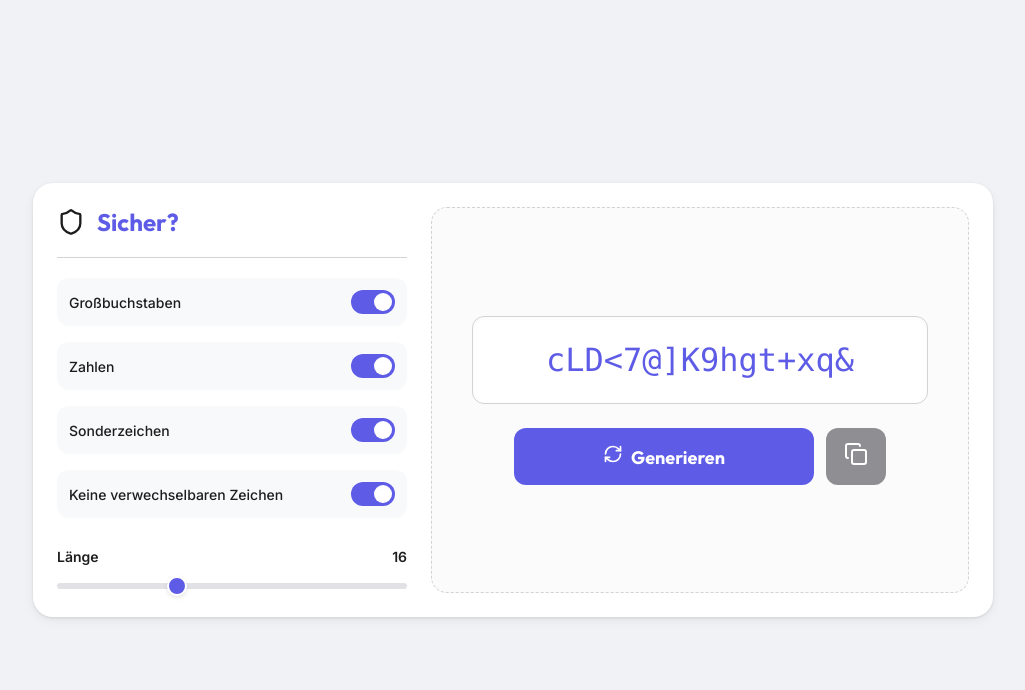
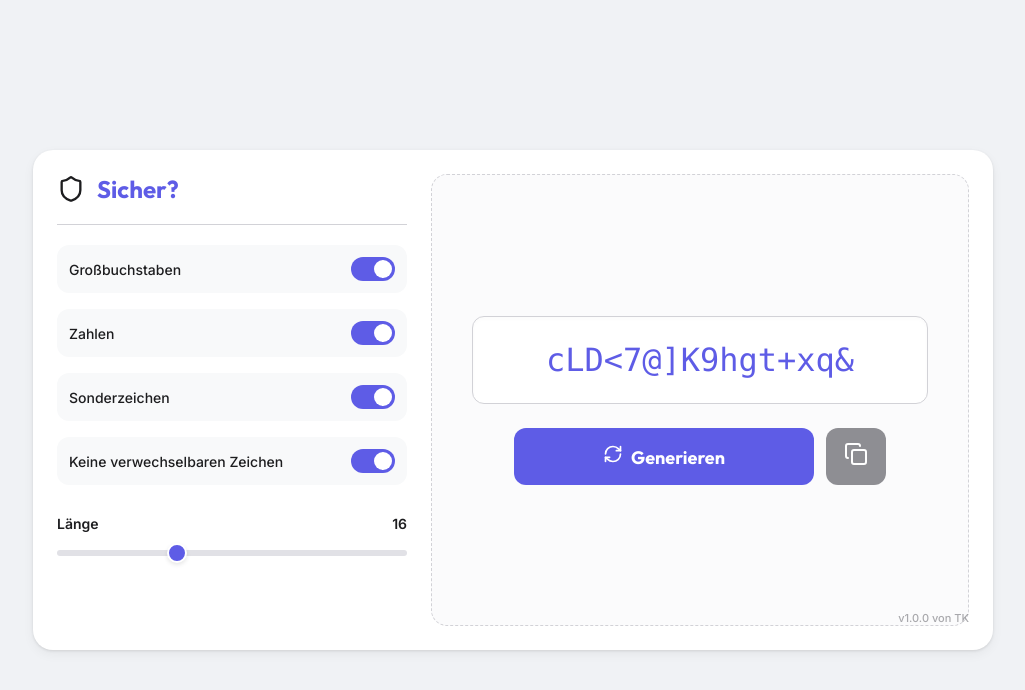
Before and after one commit to FlyingT/sicher, a React (Vite) app: page / in a window 1280 px wide. Shown: the top 690 px of the page, without its empty margins (127-1152 px from the left). Built offline with nearby package versions, Linux system fonts and the light colour scheme.

Commit message:
Initiales Versioning v1.0.0: UI-Versionsanzeige und Changelog hinzugefügt

```diff
--- a/src/App.tsx
+++ b/src/App.tsx
@@ -155,6 +155,11 @@ const App: React.FC = () => {
                     </div>
                 </div>
             </main>
+            <footer className="version-indicator">
+                <a href="https://github.com/FlyingT/sicher/blob/main/CHANGELOG.md" target="_blank" rel="noopener noreferrer">
+                    v1.0.0 von TK
+                </a>
+            </footer>
         </div>
     );
 };
--- a/src/index.css
+++ b/src/index.css
@@ -136,11 +136,11 @@ body {
   border-radius: 50%;
 }
 
-input:checked + .slider-toggle {
+input:checked+.slider-toggle {
   background-color: var(--primary);
 }
 
-input:checked + .slider-toggle:before {
+input:checked+.slider-toggle:before {
   transform: translateX(20px);
 }
 
@@ -174,7 +174,7 @@ input[type=range]::-webkit-slider-thumb {
   border-radius: 50%;
   cursor: pointer;
   border: 2px solid white;
-  box-shadow: 0 2px 4px rgba(0,0,0,0.1);
+  box-shadow: 0 2px 4px rgba(0, 0, 0, 0.1);
 }
 
 /* Main Area Logic */
@@ -207,7 +207,7 @@ input[type=range]::-webkit-slider-thumb {
   align-items: center;
   justify-content: center;
   word-break: break-all;
-  box-shadow: inset 0 2px 4px rgba(0,0,0,0.02);
+  box-shadow: inset 0 2px 4px rgba(0, 0, 0, 0.02);
   margin-bottom: 24px;
   color: var(--primary);
 }
@@ -236,3 +236,36 @@ input[type=range]::-webkit-slider-thumb {
 .generate-btn:active {
   transform: scale(0.98);
 }
+
+/* Version Indicator */
+.version-indicator {
+  position: absolute;
+  bottom: 24px;
+  right: 24px;
+}
+
+.version-indicator a {
+  font-size: 11px;
+  color: var(--text-secondary);
+  text-decoration: none;
+  font-weight: 500;
+  opacity: 0.7;
+  transition: opacity 0.2s;
+}
+
+.version-indicator a:hover {
+  opacity: 1;
+}
+
+/* Adjust app-container for position: relative to allow absolute positioning of footer */
+.app-container {
+  display: grid;
+  grid-template-columns: 350px 1fr;
+  gap: 24px;
+  background: var(--bg-card);
+  padding: 24px;
+  border-radius: 20px;
+  box-shadow: var(--shadow);
+  position: relative;
+  min-height: 500px;
+}
```
Also changed, not shown: .agent/workflows/release.md (added), 2 other files (tests, documents, lock files or other folders).
